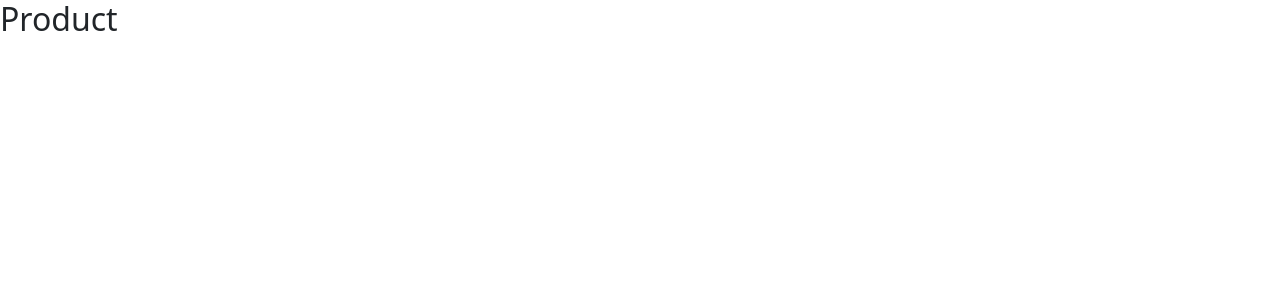
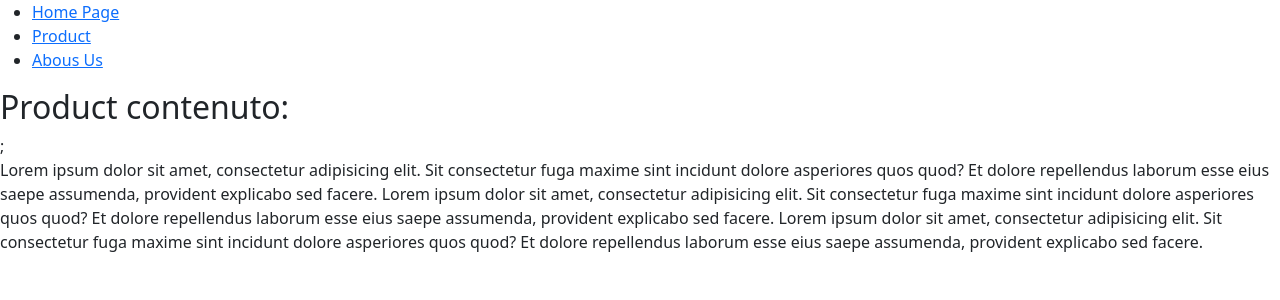
Before and after one commit to saverio-mandarano/react-router, a React (Vite) app: page /prodotti in a window 1280 px wide. Shown: the top 300 px of the page. Built offline with nearby package versions, Linux system fonts and the light colour scheme.

Commit message:
aggiunta navbar con link per rotte

```diff
--- a/src/App.jsx
+++ b/src/App.jsx
@@ -1,7 +1,7 @@
 import { BrowserRouter, Routes, Route } from "react-router-dom";
-import HomePage from "./pages/HomePage";
-import AboutUs from "./pages/AboutUs";
-import Product from "./pages/Product";
+import HomePage from "./components/pages/HomePage";
+import AboutUs from "./components/pages/AboutUs";
+import Product from "./components/pages/Product";
 
 function App() {
   return (
--- /dev/null
+++ b/src/components/Layout.jsx
@@ -0,0 +1,21 @@
+import { Link, NavLink } from "react-router-dom";
+
+function NavBar() {
+  return (
+    <nav>
+      <ul>
+        <li>
+          <Link to="/">Home Page</Link>
+        </li>
+        <li>
+          <NavLink to="/prodotti">Product</NavLink>
+        </li>
+        <li>
+          <NavLink to="/chisiamo">Abous Us</NavLink>
+        </li>
+      </ul>
+    </nav>
+  );
+}
+
+export default NavBar;
--- /dev/null
+++ b/src/components/pages/AboutUs.jsx
@@ -0,0 +1,21 @@
+import NavBar from "../Layout";
+
+function AboutUs() {
+  return (
+    <>
+      <NavBar />
+      <h2>About us contenuto:</h2>;
+      <p>
+        Lorem ipsum dolor sit amet, consectetur adipisicing elit. Sit
+        consectetur fuga maxime sint incidunt dolore asperiores quos quod? Et
+        dolore repellendus laborum esse eius saepe assumenda, provident
+        explicabo sed facere. Lorem ipsum dolor sit amet, consectetur
+        adipisicing elit. Sit consectetur fuga maxime sint incidunt dolore
+        asperiores quos quod? Et dolore repellendus laborum esse eius saepe
+        assumenda, provident explicabo sed facere.
+      </p>
+    </>
+  );
+}
+
+export default AboutUs;
--- /dev/null
+++ b/src/components/pages/HomePage.jsx
@@ -0,0 +1,18 @@
+import NavBar from "../Layout";
+
+function HomePage() {
+  return (
+    <>
+      <NavBar />
+      <h2>HomePages contenuto:</h2>;
+      <p>
+        Lorem ipsum dolor sit amet, consectetur adipisicing elit. Sit
+        consectetur fuga maxime sint incidunt dolore asperiores quos quod? Et
+        dolore repellendus laborum esse eius saepe assumenda, provident
+        explicabo sed facere.
+      </p>
+    </>
+  );
+}
+
+export default HomePage;
--- /dev/null
+++ b/src/components/pages/Product.jsx
@@ -0,0 +1,24 @@
+import NavBar from "../Layout";
+
+function Product() {
+  return (
+    <>
+      <NavBar />
+      <h2>Product contenuto:</h2>;
+      <p>
+        Lorem ipsum dolor sit amet, consectetur adipisicing elit. Sit
+        consectetur fuga maxime sint incidunt dolore asperiores quos quod? Et
+        dolore repellendus laborum esse eius saepe assumenda, provident
+        explicabo sed facere. Lorem ipsum dolor sit amet, consectetur
+        adipisicing elit. Sit consectetur fuga maxime sint incidunt dolore
+        asperiores quos quod? Et dolore repellendus laborum esse eius saepe
+        assumenda, provident explicabo sed facere. Lorem ipsum dolor sit amet,
+        consectetur adipisicing elit. Sit consectetur fuga maxime sint incidunt
+        dolore asperiores quos quod? Et dolore repellendus laborum esse eius
+        saepe assumenda, provident explicabo sed facere.
+      </p>
+    </>
+  );
+}
+
+export default Product;
--- a/src/pages/AboutUs.jsx
+++ /dev/null
@@ -1,5 +0,0 @@
-function AboutUs() {
-  return <h2>AboutUs</h2>;
-}
-
-export default AboutUs;
--- a/src/pages/HomePage.jsx
+++ /dev/null
@@ -1,5 +0,0 @@
-function HomePage() {
-  return <h2>HomePages</h2>;
-}
-
-export default HomePage;
--- a/src/pages/Product.jsx
+++ /dev/null
@@ -1,5 +0,0 @@
-function Product() {
-  return <h2>Product</h2>;
-}
-
-export default Product;
```
